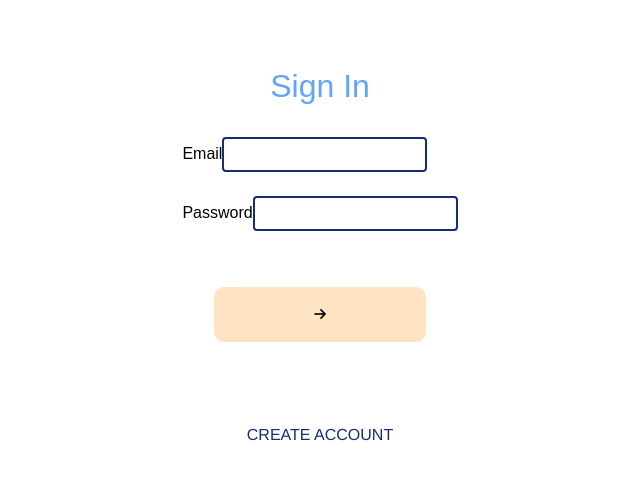
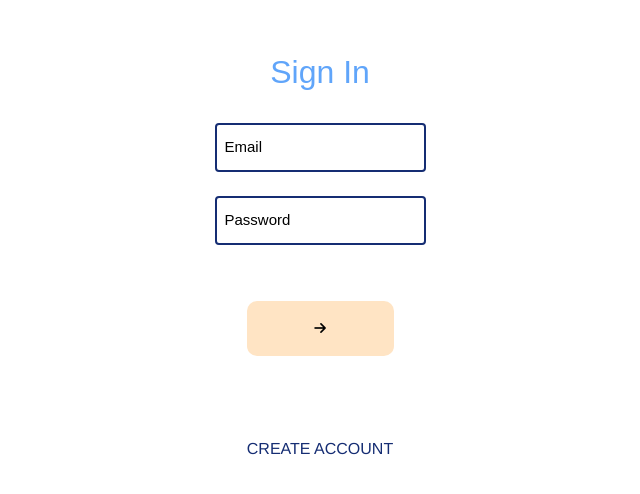
Before and after one commit to WAHJADAI/e-commerce-app, a React (Vite) app: page /SignIn in a window 1280 px wide. Shown: the part 160-654 px from the top of the page, without its empty margins (320-960 px from the left). Built offline with nearby package versions, Linux system fonts and the light colour scheme; a web font is replaced by a local one.

Commit message:
improve style  form

```diff
--- a/src/components/FormTemplate.tsx
+++ b/src/components/FormTemplate.tsx
@@ -29,10 +29,36 @@ const Input = styled.input`
   border-radius: 4px;
   outline: none;
   border: 2px solid #152d73;
+  padding: 15px;
+  ::placeholder {
+    color: transparent;
+  }
+  :placeholder-shown ~ Label {
+    position: absolute;
+    margin-top: 15px;
+    margin-left: 10px;
+    font-size: 15px;
+    transition: 0.2s;
+    color: black;
+  }
+  :focus {
+    ~ Label {
+      position: absolute;
+      margin: 0;
+      margin-left: 10px;
+      font-size: 15px;
+      transition: 0.2s;
+      color: black;
+    }
+  }
 `;
 
 const Label = styled.label`
   font-family: "Sofia Sans", sans-serif;
+  position: absolute;
+
+  transition: 0.2s;
+  color: transparent;
 `;
 
 const Button = styled.button`
@@ -44,6 +70,12 @@ const Button = styled.button`
   :hover {
     background-color: #98c5fc;
   }
+`;
+
+const WrapperInput = styled.div`
+  display: flex;
+  flex-direction: column;
+  gap: 1.5rem;
 `;
 
 type FormTemplatePropTypes = {
@@ -74,8 +106,6 @@ function FormTemplate({ title, onSubmit, email, password, onChange }: FormTempla
           onSubmit(email, password);
         }}
       >
-        <Label htmlFor={emailId}>
-          Email
         <Input
           type='email'
           id={emailId}
@@ -85,11 +115,10 @@ function FormTemplate({ title, onSubmit, email, password, onChange }: FormTempla
           onChange={(e) => {
             onChange(e.target.value, "email");
           }}
+          placeholder='Email'
         />
-        </Label>
-
-        <Label htmlFor={passwordId}>
-          Password
+        <Label htmlFor={emailId}>Email</Label>
+        <WrapperInput>
           <Input
             type='password'
             id={passwordId}
@@ -100,8 +129,11 @@ function FormTemplate({ title, onSubmit, email, password, onChange }: FormTempla
             onChange={(e) => {
               onChange(e.target.value, "password");
             }}
+            placeholder='Password'
           />
-        </Label>
+          <Label htmlFor={passwordId}>Password</Label>
+        </WrapperInput>
+
         <Button type='submit'>
           <i className='fa-solid fa-arrow-right'></i>
         </Button>
--- a/src/components/Navbar.tsx
+++ b/src/components/Navbar.tsx
@@ -31,6 +31,7 @@ const MenuNav = styled.ul`
   margin-right: 10%;
   list-style: none;
   display: flex;
+  align-items: center;
   gap: 1rem;
 
   li {
@@ -72,16 +73,16 @@ const links = [
 ];
 const pathForToken = ["/about"];
 function Navbar({}: NavbarPropTypes) {
-  const { token } = useAuthenticationContext();
+  const { token: myToken } = useAuthenticationContext();
 
   const { onSignOut } = useUserAuth();
   const menuList = useMemo(() => {
-    if (token) {
+    if (myToken) {
       return links.filter((menu) => {
         return menu.path === "/" ? menu : pathForToken.includes(menu.path) ? menu : null;
       });
     } else return links;
-  }, [token]);
+  }, [myToken]);
   return (
     <>
       <NavBarStyled>
@@ -93,7 +94,7 @@ function Navbar({}: NavbarPropTypes) {
                 <NavLink to={`${link.path}`}>{link.name}</NavLink>
               </li>
             ))}
-          {token && (
+          {myToken && (
             <li>
               <SignOutButton onClick={() => onSignOut()}>Sign Out</SignOutButton>
             </li>
```
Lines whose indentation alone changed are shown as unchanged.
